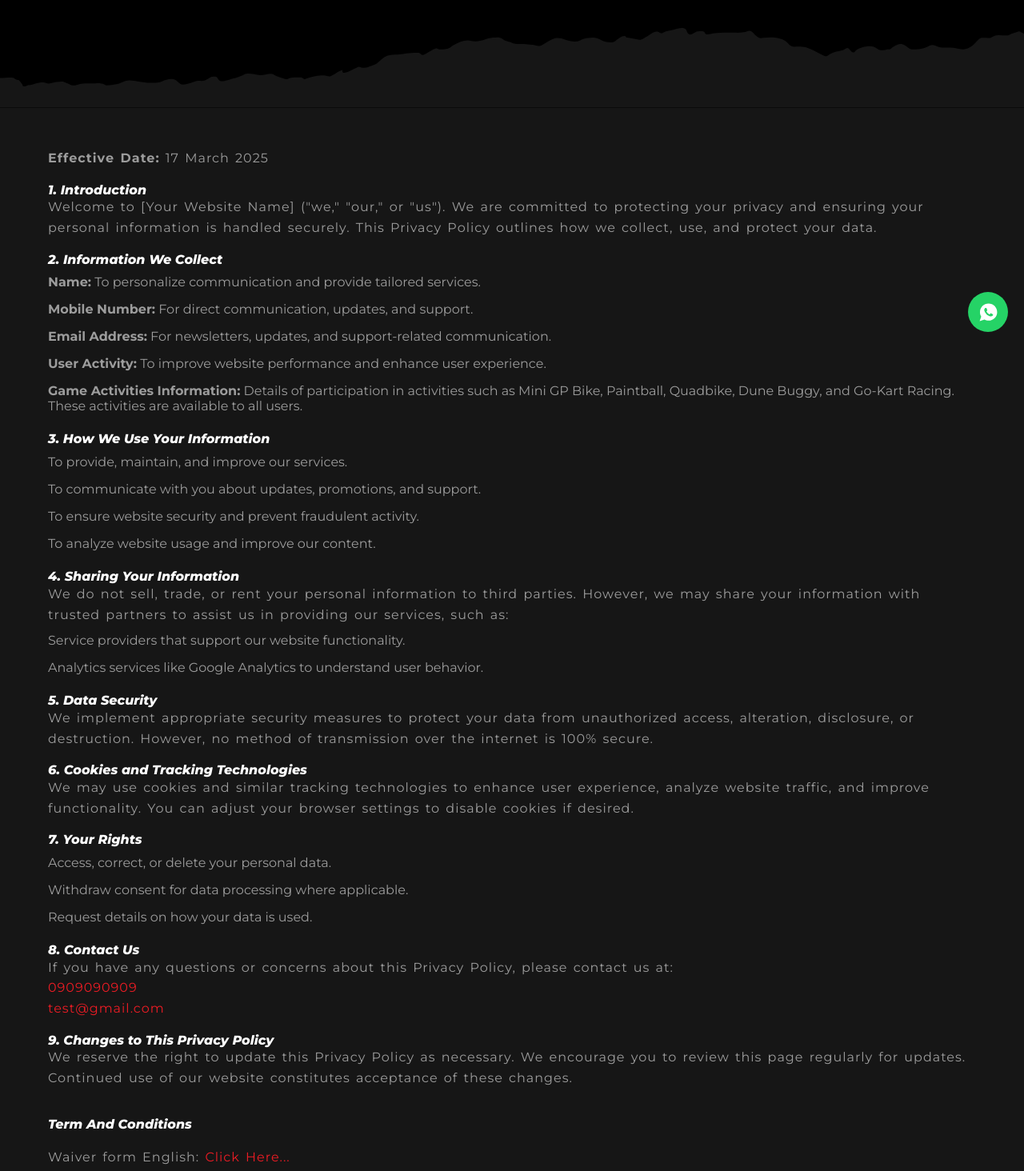
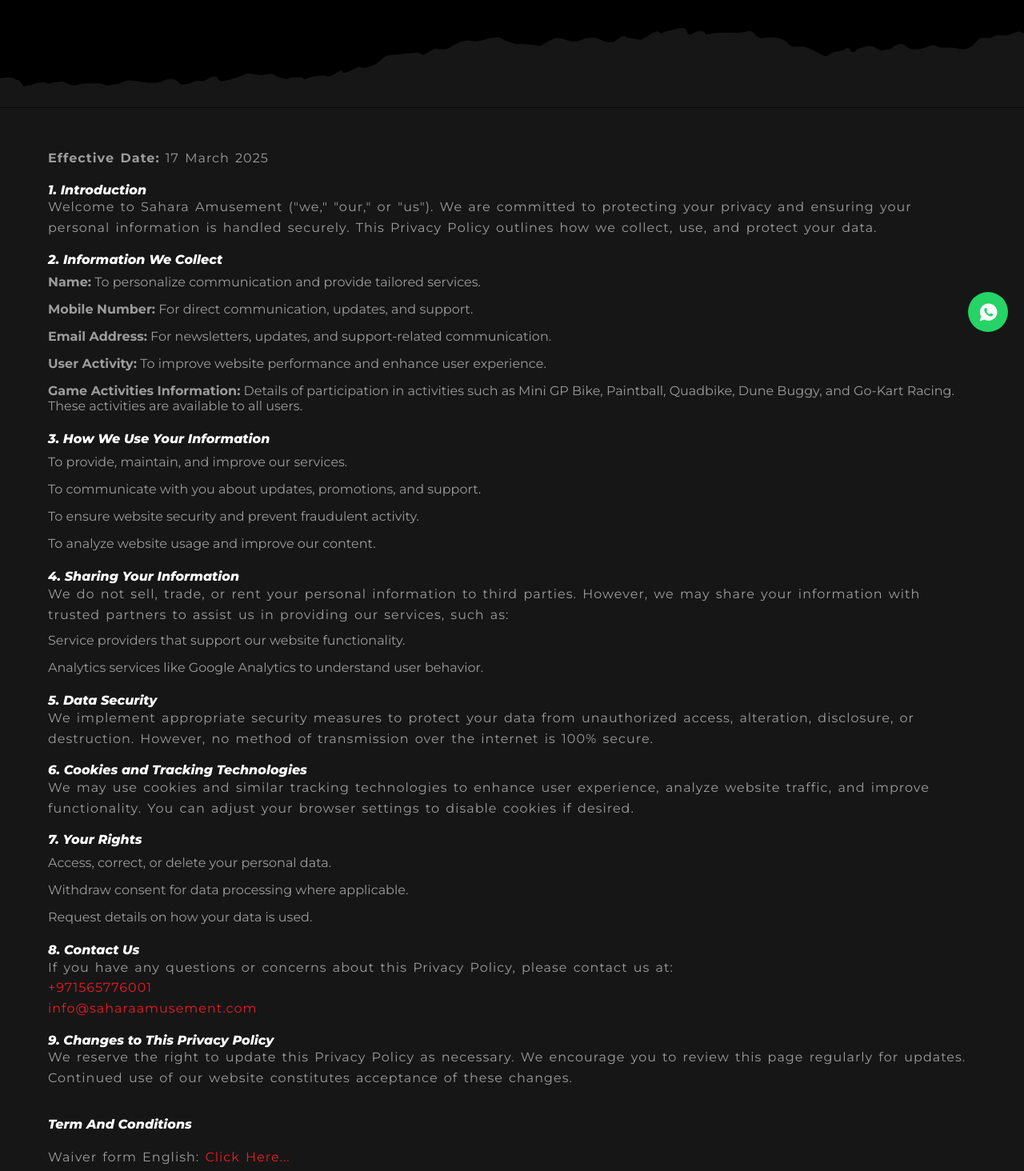
Before and after one commit to alex2922/sahara2, a Next.js app: page /privacy_policy in a window 1280 px wide. Shown: the part 365-1829 px from the top of the page at 80% size. Built offline with nearby package versions, Linux system fonts and the light colour scheme.

Commit message:
mail and contact update

```diff
--- a/src/app/privacy_policy/page.js
+++ b/src/app/privacy_policy/page.js
@@ -20,7 +20,7 @@
           </p>
           <br></br>
           <h2>1. Introduction</h2>
-          <p>{`Welcome to [Your Website Name] ("we," "our," or "us"). We are committed to protecting your privacy and ensuring your personal information is handled securely. This Privacy Policy outlines how we collect, use, and protect your data.`}</p>
+          <p>{`Welcome to Sahara Amusement ("we," "our," or "us"). We are committed to protecting your privacy and ensuring your personal information is handled securely. This Privacy Policy outlines how we collect, use, and protect your data.`}</p>
           <br></br>
           <h2>2. Information We Collect</h2>
           <ul>
@@ -99,10 +99,10 @@
             please contact us at:
           </p>
           <p>
-            <a href="#">0909090909</a>
+            <a href="tel:1565776001">+971565776001</a>
           </p>
           <p>
-            <a href="#">test@gmail.com</a>
+            <a href="mailto:info@saharaamusement.com"> info@saharaamusement.com</a>
           </p>
           <br></br>
           <h2>9. Changes to This Privacy Policy</h2>
```
